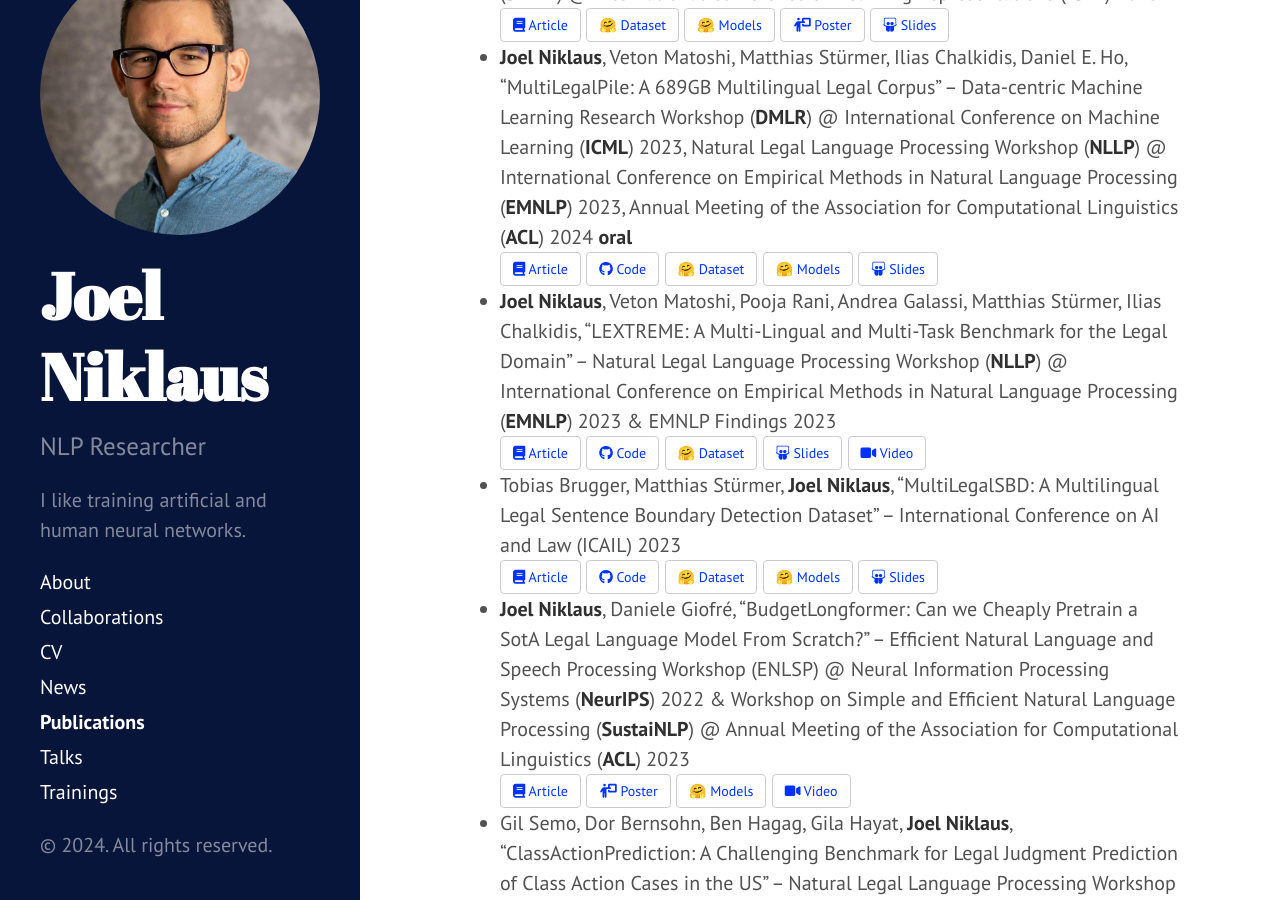
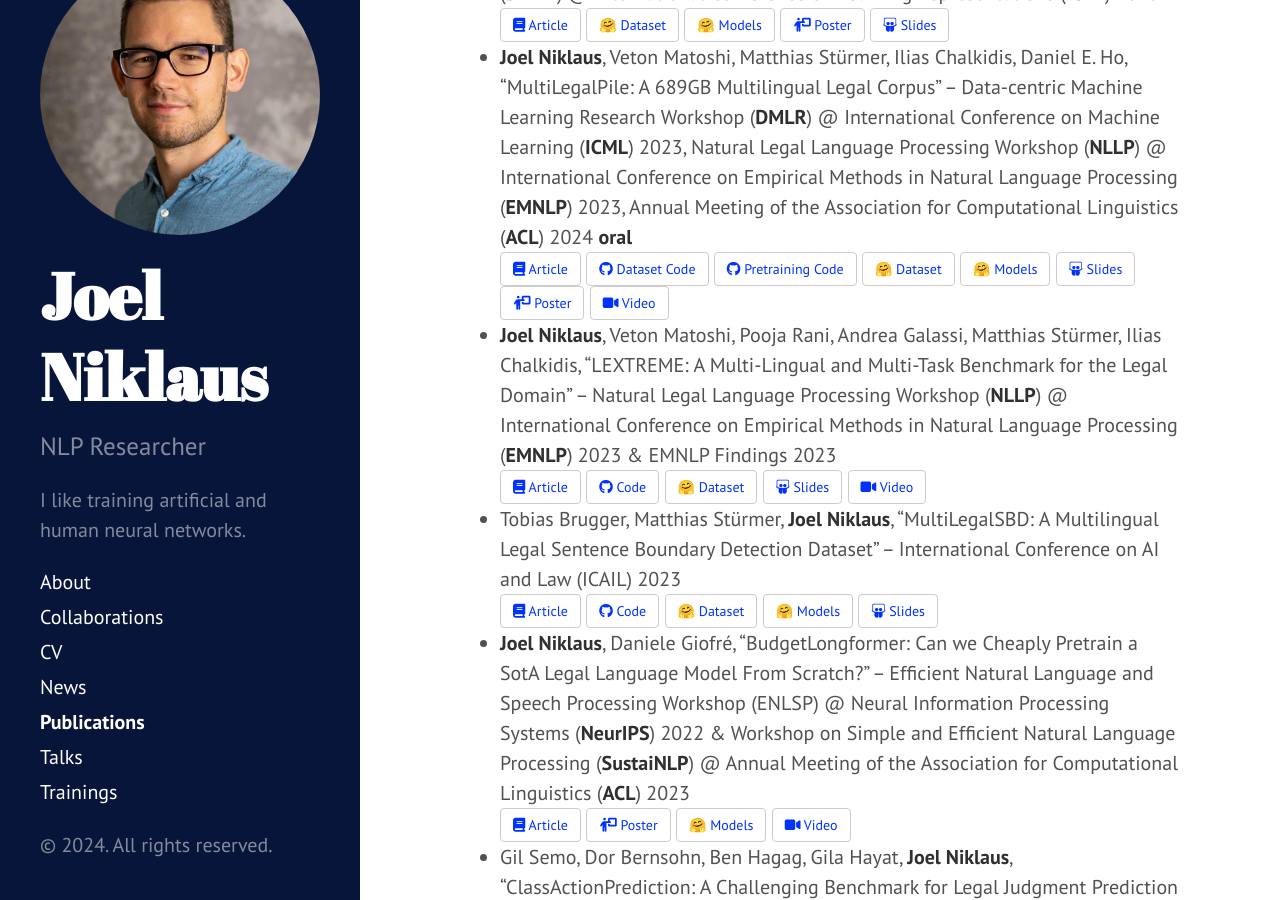
Before and after one commit to JoelNiklaus/joelniklaus.github.io, a Jekyll site: the page built from _pages/publications.md, in a window 1280 px wide and 900 px high, scrolled down 2420 px. Built offline with Jekyll 4.4.1, drawn with Linux system fonts in a browser that asks for light colours; a style sheet for code colours, icons or effects is not loaded.

Commit message:
added more resources to the multi legal pile paper
Signed-off-by: Joel Niklaus <me@joelniklaus.ch>

```diff
--- a/_pages/publications.md
+++ b/_pages/publications.md
@@ -95,10 +95,13 @@ on [Google Scholar](https://scholar.google.com/citations?user=qJ8iricAAAAJ).
   Annual Meeting of the Association for Computational Linguistics (**ACL**) 2024 **oral**
   <br>
   <a href="https://arxiv.org/abs/2306.02069" target="_blank" type="button" class="btn"><i class="fa-solid fa-book"></i> Article</a>
-  <a href="https://github.com/JoelNiklaus/LegalDatasets" target="_blank" type="button" class="btn"><i class="fa-brands fa-github"></i> Code</a>
+  <a href="https://github.com/JoelNiklaus/LegalDatasets" target="_blank" type="button" class="btn"><i class="fa-brands fa-github"></i> Dataset Code</a>
+  <a href="https://github.com/JoelNiklaus/MultilingualLegalLMPretraining" target="_blank" type="button" class="btn"><i class="fa-brands fa-github"></i> Pretraining Code</a>
   <a href="https://huggingface.co/collections/joelniklaus/multilegalpile-datasets-6535db705f5e918bdc17ecc7" target="_blank" type="button" class="btn">🤗 Dataset</a>
   <a href="https://huggingface.co/collections/joelniklaus/legallms-65303ccfc2f20ed637f17cb6" target="_blank" type="button" class="btn">🤗 Models</a>
-  <a href="https://docs.google.com/presentation/d/1fUpXOwUxMCm2RiWc4Pn8x3QFF631d6OzEyL-WWN3z_A/edit?usp=sharing" target="_blank" type="button" class="btn"><i class="fa-brands fa-slideshare"></i> Slides</a>
+  <a href="https://docs.google.com/presentation/d/1nWCTS3H9w1Mm64hz-K4ZZhOZyWcOb61BXMG-tTqxrJE/edit?usp=sharing" target="_blank" type="button" class="btn"><i class="fa-brands fa-slideshare"></i> Slides</a>
+  <a href="https://zenodo.org/records/12837276" target="_blank" type="button" class="btn"><i class="fa-solid fa-person-chalkboard"></i> Poster</a>
+  <a href="https://youtu.be/DLT55Hep7TE" target="_blank" type="button" class="btn"><i class="fa-solid fa-video"></i> Video</a>
 * **Joel Niklaus**, Veton Matoshi, Pooja Rani, Andrea Galassi, Matthias Stürmer, Ilias Chalkidis,
   "LEXTREME: A Multi-Lingual and Multi-Task Benchmark for the Legal Domain" –
   Natural Legal Language Processing Workshop (**NLLP**) @ International Conference on Empirical Methods in Natural Language Processing (**EMNLP**) 2023 & EMNLP Findings 2023
```
